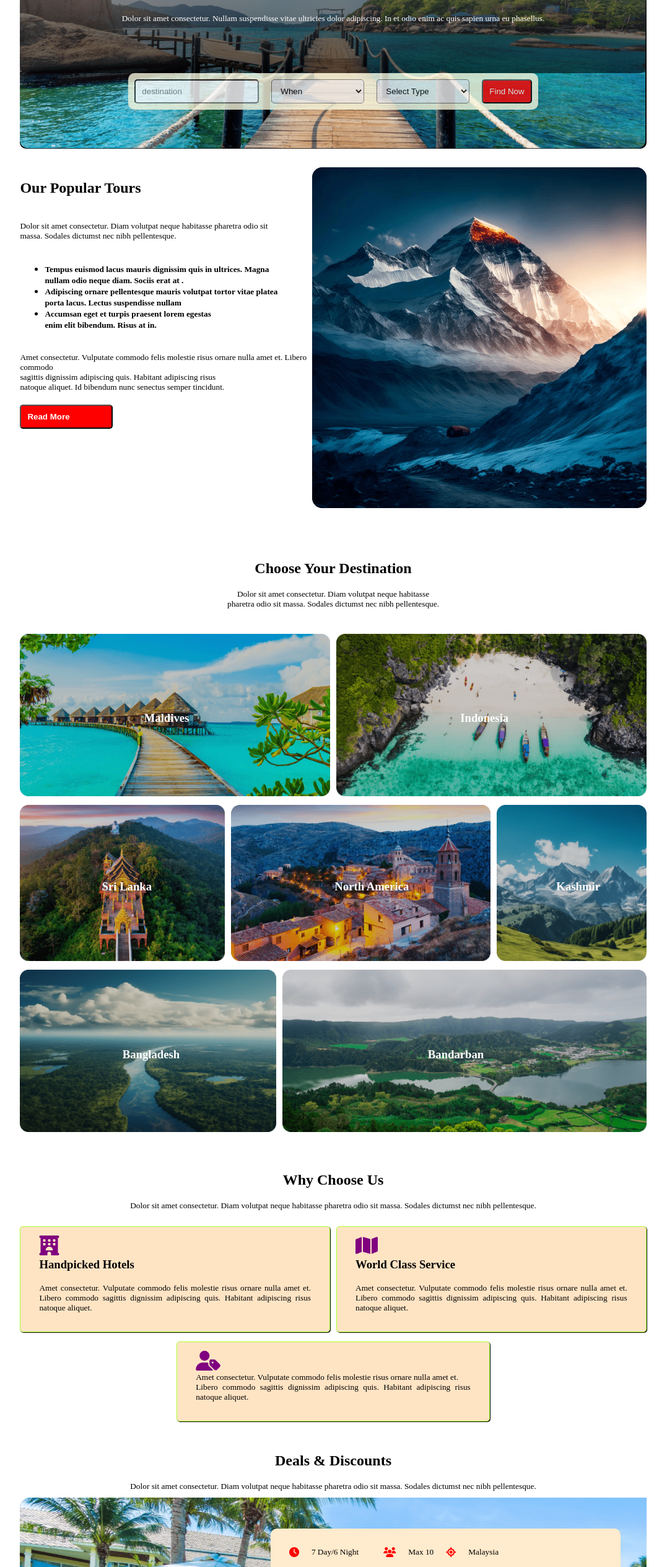
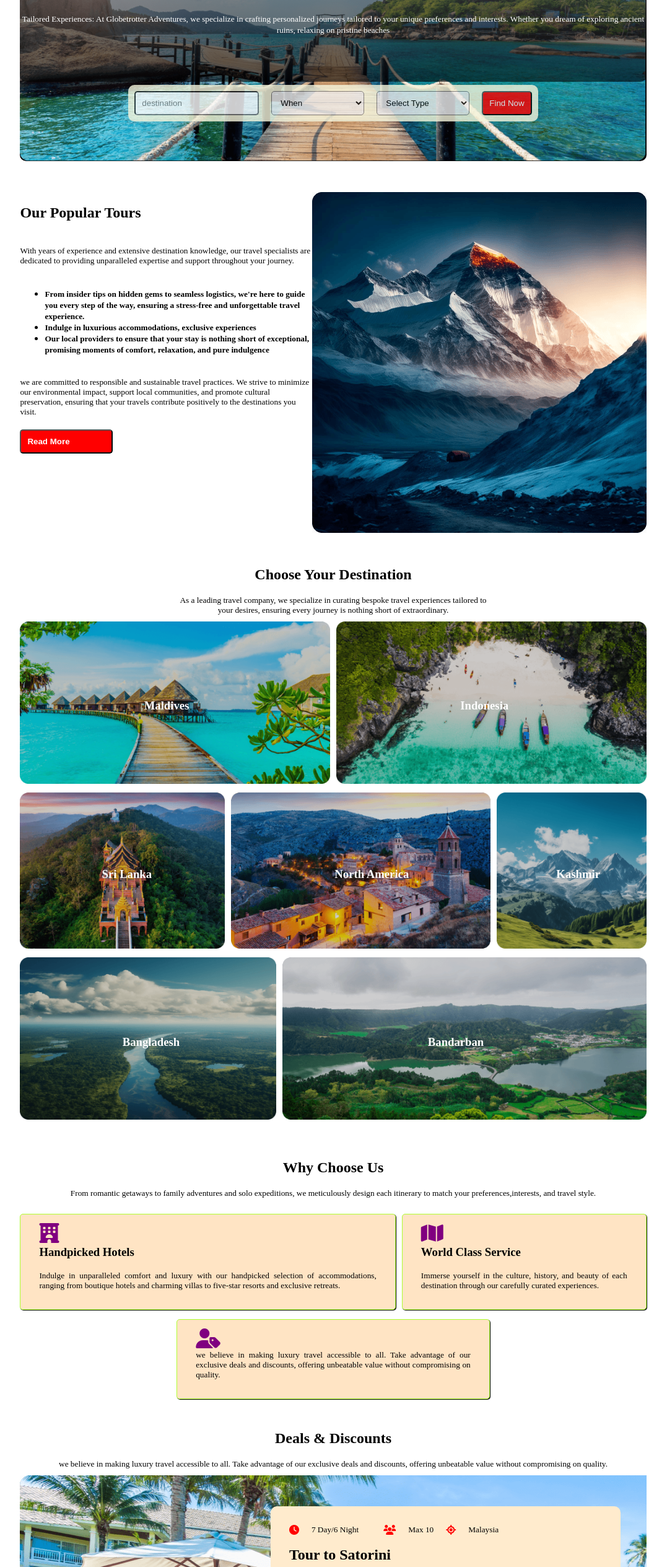
Before and after one commit to drjhatka/assignment_responsive, a plain HTML site: page index.html in a window 1280 px wide. Shown: the part 240-2769 px from the top of the page at 62% size, without its empty margins (102-1179 px from the left). Drawn offline with Linux system fonts and the light colour scheme.

Commit message:
only extra section and animaiton remains

```diff
--- a/index.html
+++ b/index.html
@@ -51,7 +51,7 @@
                 <div class="overlay_container">
                     <div class="banner_lg_text">
                         <h1 class="mulish-extrabold">Explore Your Travel</h1>
-                        <small>Dolor sit amet consectetur. Nullam suspendisse vitae ultricies dolor adipiscing. In et odio enim ac quis sapien urna eu phasellus.</small>
+                        <small>Tailored Experiences: At Globetrotter Adventures, we specialize in crafting personalized journeys tailored to your unique preferences and interests. Whether you dream of exploring ancient ruins, relaxing on pristine beaches</small>
                     </div>
                     <div class="filter_container">
                         <input class="text_field" type="text" name="" id="" placeholder="destination">
@@ -68,23 +68,19 @@
             </section>
         </header>
 
-        <section class="second_section">
+        <section class="second_section " style="margin-top: 50px;">
             <div class="text">
                 <h1>Our Popular Tours</h1>
                 <small>
-                    Dolor sit amet consectetur. Diam volutpat neque habitasse pharetra odio sit <br>
-                     massa. Sodales dictumst nec nibh pellentesque.
+                    With years of experience and extensive destination knowledge, our travel specialists are dedicated to providing unparalleled expertise and support throughout your journey.
                 </small>
                 <ul>
-                    <li><small style="font-weight: bold;">Tempus euismod lacus mauris dignissim quis in ultrices. Magna <br> nullam odio neque diam. Sociis erat at .</small></li>
-                    <li><small style="font-weight: bold;">Adipiscing ornare pellentesque mauris volutpat tortor vitae platea <br> porta lacus. Lectus suspendisse nullam</small></li>
-                    <li><small style="font-weight: bold;"> Accumsan eget et turpis praesent lorem egestas <br> enim elit bibendum. Risus at in.</small></li>
+                    <li><small style="font-weight: bold;">From insider tips on hidden gems to seamless logistics, we're here to guide you every step of the way, ensuring a stress-free and unforgettable travel experience.</small></li>
+                    <li><small style="font-weight: bold;"> Indulge in luxurious accommodations, exclusive experiences</small></li>
+                    <li><small style="font-weight: bold;"> Our local providers to ensure that your stay is nothing short of exceptional, promising moments of comfort, relaxation, and pure indulgence</small></li>
 
                 </ul>
-                <small>Amet consectetur. Vulputate commodo felis molestie risus
-                    ornare nulla amet et. Libero commodo
-                    <br>sagittis dignissim adipiscing quis. Habitant adipiscing risus <br>
-                    natoque aliquet. Id bibendum nunc senectus semper tincidunt. </small>
+                <small>we are committed to responsible and sustainable travel practices. We strive to minimize our environmental impact, support local communities, and promote cultural preservation, ensuring that your travels contribute positively to the destinations you visit. </small>
                     <button class="btn" style="width: 150px; font-weight: bold; cursor: pointer;">Read More</button>
             </div>
             <div class="img">
@@ -93,9 +89,9 @@
 
         </section>
         <section class="destination_container">
-            <div class="destination_text">
+            <div class="destination_text " style="width: 50%; margin: auto;">
                 <h1>Choose Your Destination</h1>
-                <small>Dolor sit amet consectetur. Diam volutpat neque habitasse <br> pharetra odio sit massa. Sodales dictumst nec nibh pellentesque.</small>
+                <small>As a leading travel company, we specialize in curating bespoke travel experiences tailored to your desires, ensuring every journey is nothing short of extraordinary.</small>
             </div>
             <div class="img_container1">
                 <div class="img_div">
@@ -139,26 +135,26 @@
         <section class="choose_container">
             <div class="choose_text">
                 <h1>Why Choose Us</h1>
-                <small>Dolor sit amet consectetur. Diam volutpat neque habitasse pharetra odio sit massa. Sodales dictumst nec nibh pellentesque.</small>
+                <small>From romantic getaways to family adventures and solo expeditions, we meticulously design each itinerary to match your preferences,interests, and travel style.</small>
             </div>
             <div class="cards_container">
                 <div class="twocard_container">
                     <div class="card">
                         <i style="color: purple;" class="fas fa-hotel  fa-2xl  "></i>
                         <h3>Handpicked Hotels</h3>
-                        <small>Amet consectetur. Vulputate commodo felis molestie risus  ornare nulla amet et. Libero commodo sagittis dignissim adipiscing quis. Habitant adipiscing risus natoque aliquet. </small>
+                        <small> Indulge in unparalleled comfort and luxury with our handpicked selection of accommodations, ranging from boutique hotels and charming villas to five-star resorts and exclusive retreats.</small>
                     </div>
                     <div class="card">
                         <i style="color: purple;"  class="fa fa-map fa-2xl aria-hidden="true"></i>
                         <h3>World Class Service</h3>
-                        <small>Amet consectetur. Vulputate commodo felis molestie risus  ornare nulla amet et. Libero commodo sagittis dignissim adipiscing quis. Habitant adipiscing risus natoque aliquet. </small>
+                        <small> Immerse yourself in the culture, history, and beauty of each destination through our carefully curated experiences. </small>
                     </div>
 
                 </div>
                 <div class="lone_card_container">
                     <div class="card">
                         <i style="color: purple;"  class="fa fa-user-tag fa-2xl"></i><br>
-                        <small>Amet consectetur. Vulputate commodo felis molestie risus  ornare nulla amet et. <br>Libero commodo sagittis dignissim adipiscing quis. Habitant adipiscing risus natoque aliquet. </small>
+                        <small>we believe in making luxury travel accessible to all. Take advantage of our exclusive deals and discounts, offering unbeatable value without compromising on quality.</small>
                     </div>
 
                 </div>
@@ -170,7 +166,7 @@
 
             <div class="deal_text" style="display: flex; justify-content: center;">
                 <h1>Deals & Discounts</h1>
-                <small>Dolor sit amet consectetur. Diam volutpat neque habitasse pharetra odio sit massa. Sodales dictumst nec nibh pellentesque.</small>
+                <small>we believe in making luxury travel accessible to all. Take advantage of our exclusive deals and discounts, offering unbeatable value without compromising on quality.</small>
             </div>
             <div class="deal_container">
                 <div  style="text-overflow: ellipsis;" class="deals1">
@@ -185,8 +181,7 @@
                         <small>Malaysia</small>
                     </div>
                     <h1>Tour to Satorini</h1>
-                    <small>Amet consectetur. Vulputate commodo felis
-                        molestie risus  ornare nulla </small>
+                    <small>Whether it's limited-time offers, seasonal promotions, or special group rates, we're dedicated to providing you with the best possible savings, ensuring that your dream getaway remains within reach. </small>
                     <h3 style="color:red; font-weight: bold;">Price: $1300-$1500</h3>
                     <div class="display:flex; text-align:center; align-items:center;">
                         <button class="btn" style=" font-weight: bold; text-align: center;">Book Now</button>
@@ -207,8 +202,7 @@
                         <small>Malaysia</small>
                     </div>
                     <h1>Tour to Satorini</h1>
-                    <small>Amet consectetur. Vulputate commodo felis
-                        molestie risus  ornare nulla amet et. Libero commodo sagittis dignissim adipiscing quis. Habitant adipiscing.</small>
+                    <small>Nestled in the heart of Indonesia, Bali beckons with its breathtaking landscapes, vibrant culture, and unparalleled hospitality. Known as the "Island of the Gods," Bali is a haven for travelers seeking a perfect blend of relaxation,</small>
                     <h3 style="color:red; font-weight: bold;">Price: $1300-$1500</h3>
                    <div class="text-align:center">
                        <button class="btn" style=" font-weight: bold; text-align: center;">Book Now</button>
@@ -229,8 +223,7 @@
                         <small>Malaysia</small>
                     </div>
                     <h1>Tour to Satorini</h1>
-                    <small>Amet consectetur. Vulputate commodo felis
-                        molestie risus  ornare nulla amet et. Libero commodo sagittis dignissim adipiscing quis. Habitant adipiscing.</small>
+                    <small>Nestled in the heart of Indonesia, Bali beckons with its breathtaking landscapes, vibrant culture, and unparalleled hospitality. Known as the "Island of the Gods," Bali is a haven for travelers seeking a perfect blend of relaxation,</small>
                     <h3 style="color:red; font-weight: bold;">Price: $1300-$1500</h3>
                     <div style="text-align: center;">
                         <button class="btn" style=" font-weight: bold; ">Book Now</button>
@@ -246,10 +239,10 @@
         <section class="video_container">
             <div class="video_text">
                 <h1>A Simple Perfect Place To Get Lost</h1>
-                <small>Amet consectetur. Vulputate commodo felis molestie risus  ornare <br> nulla amet et. Libero commodo sagittis dignissim adipiscing quis. </small>
+                <small>Indulge your senses with world-class cuisine, where flavorsome dishes infused with local spices tantalize your taste buds. From traditional fare to international delicacies </small>
                 <ul>
-                    <li><small style="font-weight: bold;">Adipiscing ornare pellentesque mauris volutpat tortor vitae <br> platea porta lacus. Lectus suspendisse nullam.</small></li>
-                    <li><small style="font-weight: bold;">Adipiscing ornare pellentesque mauris volutpat tortor vitae <br> platea porta lacus. Lectus suspendisse nullam.</small></li>
+                    <li><small style="font-weight: bold;">Indulge your senses with world-class cuisine, where flavorsome dishes infused with local spices tantalize your taste buds. From traditional fare to international delicacies</small></li>
+                    <li><small style="font-weight: bold;">Indulge your senses with world-class cuisine, where flavorsome dishes infused with local spices tantalize your taste buds. From traditional fare to international delicacies</small></li>
 
                 </ul>
                 <button class="btn">See More</button>
--- a/style.css
+++ b/style.css
@@ -57,6 +57,7 @@
 /* 2nd section- Explore your travel */
 .search_div_container{
     display: flex;
+    padding: 10px;
     position: relative;
     flex-direction: column;
     justify-content: center;
@@ -309,6 +310,7 @@
     .logo_container_mobile{
         display: flex;
     }
+
   .mobile_menu{
 
     display: flex;
@@ -340,13 +342,21 @@
     display: none;
   }
   .hidden_menus{
-    width: 90%;
+    width: 80%;
+    margin: auto;
     display: none;
+    text-decoration: none;
     flex-direction: column;
     position: absolute;
     left: 0;
     justify-content: center;
 
+}
+.hidden_menus li{
+    box-shadow: 1px 2px 1px;
+}
+.hidden_menus a{
+    text-decoration: none;
   }
   #menus:checked ~ .hidden_menus{
     display: inline;
```
